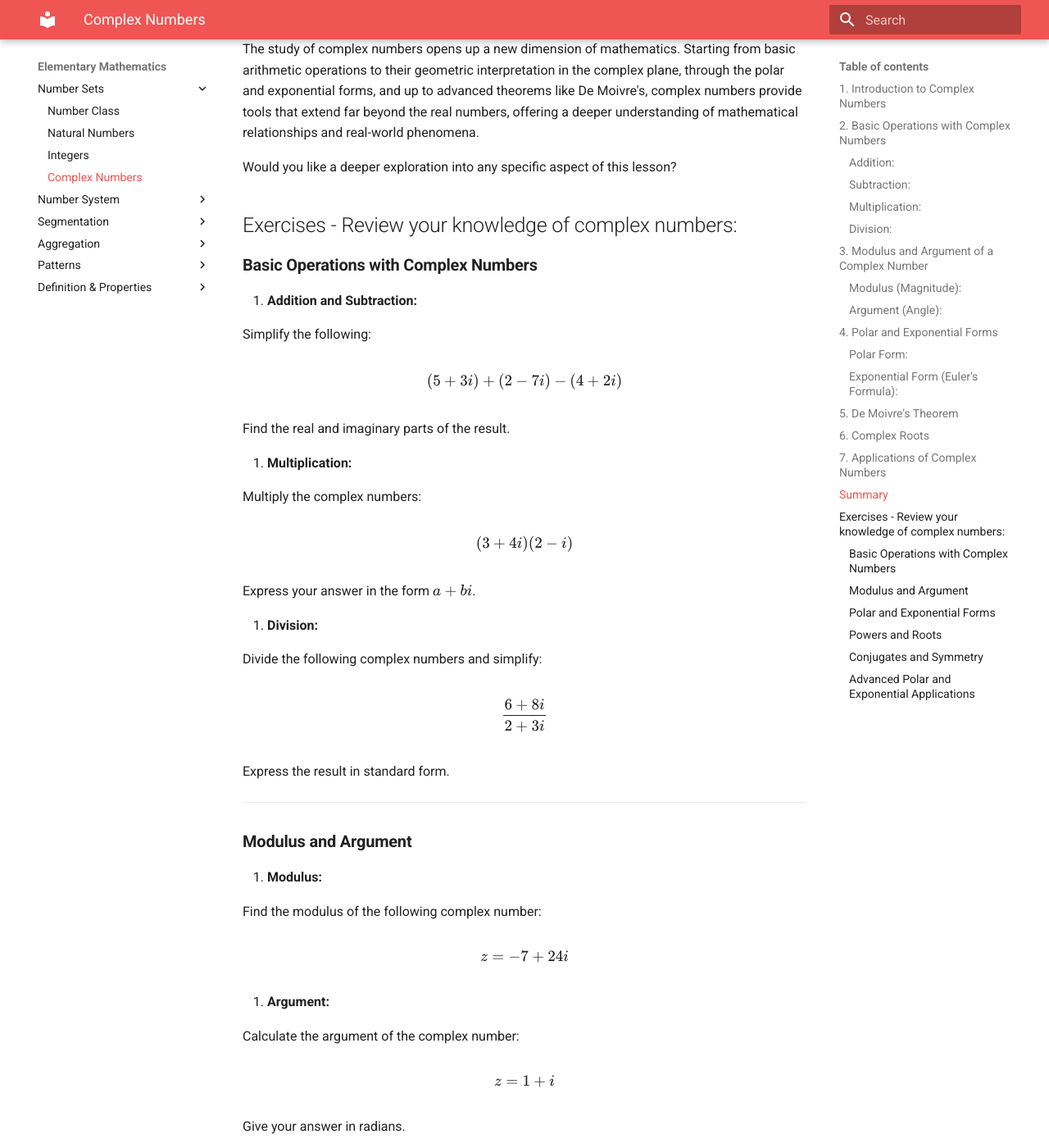
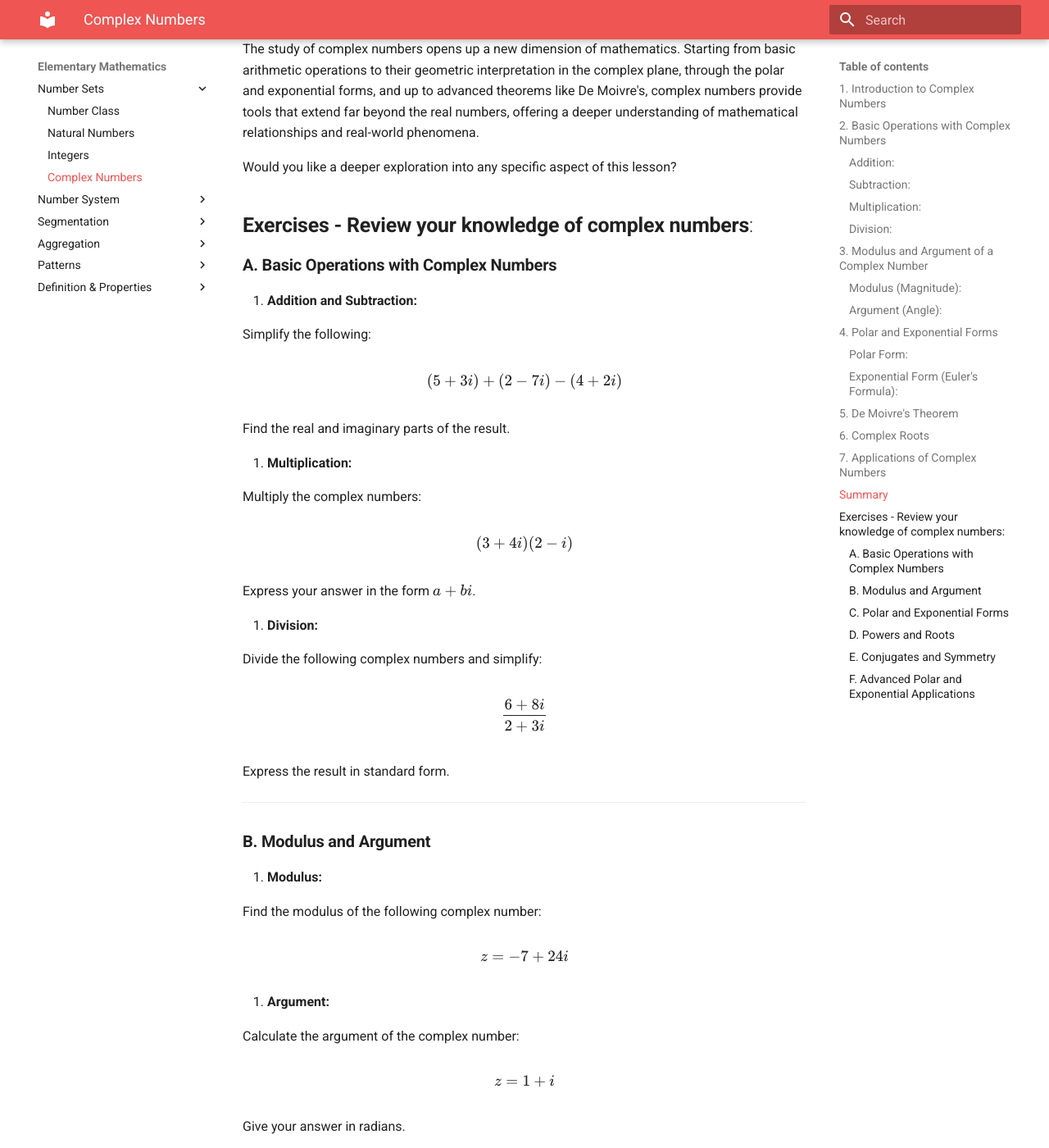
Before and after one commit to baseonballs/mpower-sitedocs, an MkDocs documentation site: the page built from site-docs/mathematics/elem/number-sets/complex-numbers.md, in a window 1280 px wide and 1400 px high, scrolled down 4678 px. Shown: the whole window at 82% size. Built offline with MkDocs 1.6.1 and Material for MkDocs 9.7.7, drawn with Linux system fonts in a browser that asks for light colours; formulas are drawn with MathJax 3; some of the changed text lies outside the part shown.

```diff
--- a/site-docs/mathematics/elem/number-sets/complex-numbers.md
+++ b/site-docs/mathematics/elem/number-sets/complex-numbers.md
@@ -196,10 +196,10 @@ The study of complex numbers opens up a new dimension of mathematics. Starting f
 
 Would you like a deeper exploration into any specific aspect of this lesson?
 
-## Exercises - Review your knowledge of complex numbers:
+## **Exercises - Review your knowledge of complex numbers**:
 
 
-### **Basic Operations with Complex Numbers**
+### **A. Basic Operations with Complex Numbers**
 
 1. **Addition and Subtraction:**
 
@@ -233,7 +233,7 @@ Would you like a deeper exploration into any specific aspect of this lesson?
 
 ---
 
-### **Modulus and Argument**
+### **B. Modulus and Argument**
 
 4. **Modulus:**
 
@@ -255,7 +255,7 @@ z = 1 + i
 
 ---
 
-### **Polar and Exponential Forms**
+### **C. Polar and Exponential Forms**
 
 6. **Convert to Polar Form:**
 
@@ -267,7 +267,7 @@ z = 1 + i
 
 ---
 
-### **Powers and Roots**
+### **D. Powers and Roots**
 
 8. **De Moivre’s Theorem (Powers):**
 
@@ -279,7 +279,7 @@ z = 1 + i
 
 ---
 
-### **Conjugates and Symmetry**
+### **E. Conjugates and Symmetry**
 
 10. **Complex Conjugate:**
 
@@ -297,7 +297,7 @@ Show all steps.
 
 ---
 
-### **Advanced Polar and Exponential Applications**
+### **F. Advanced Polar and Exponential Applications**
 
 12. **Polar to Rectangular Conversion:**
     Convert the following complex number from polar form to rectangular (standard) form:
```
